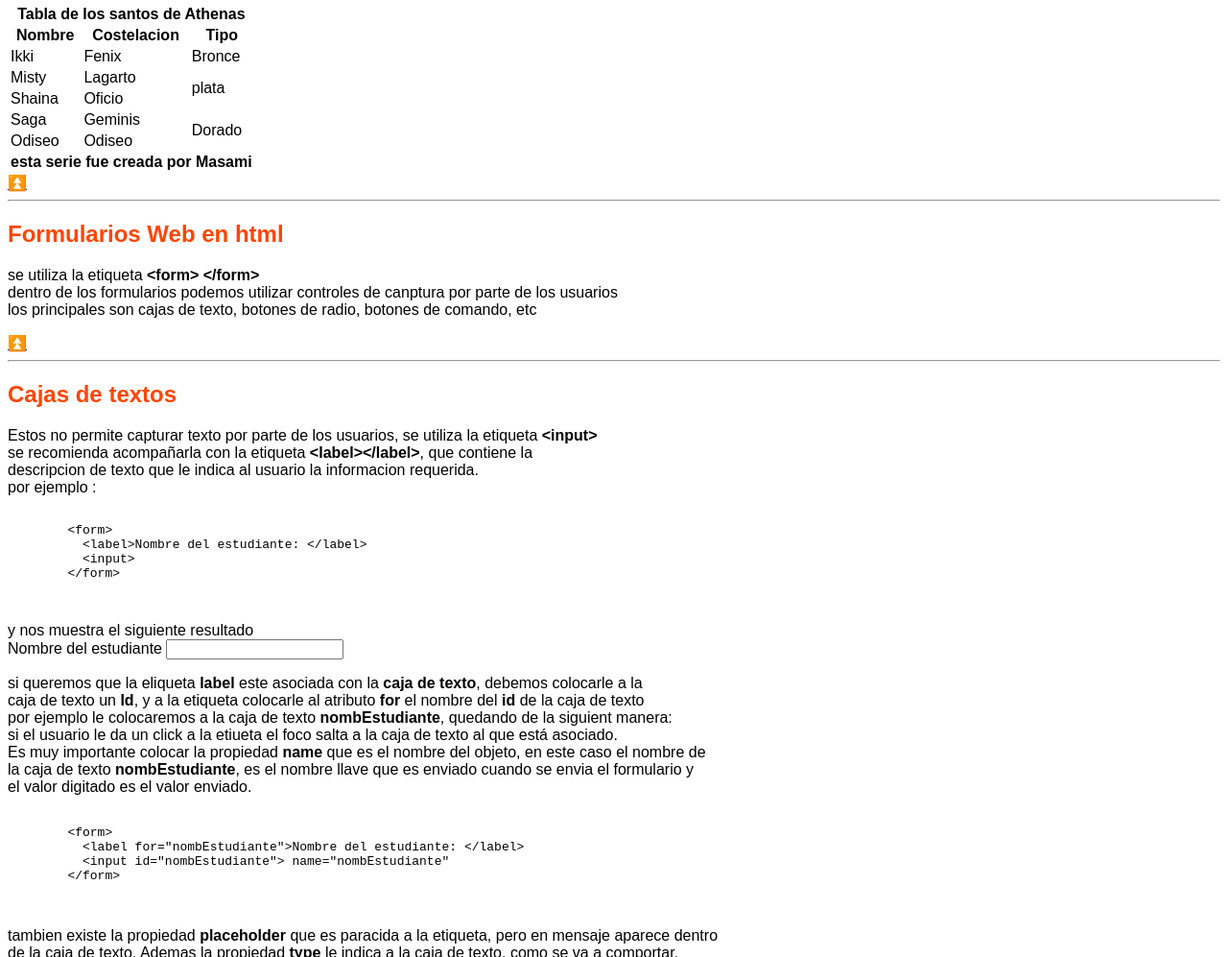
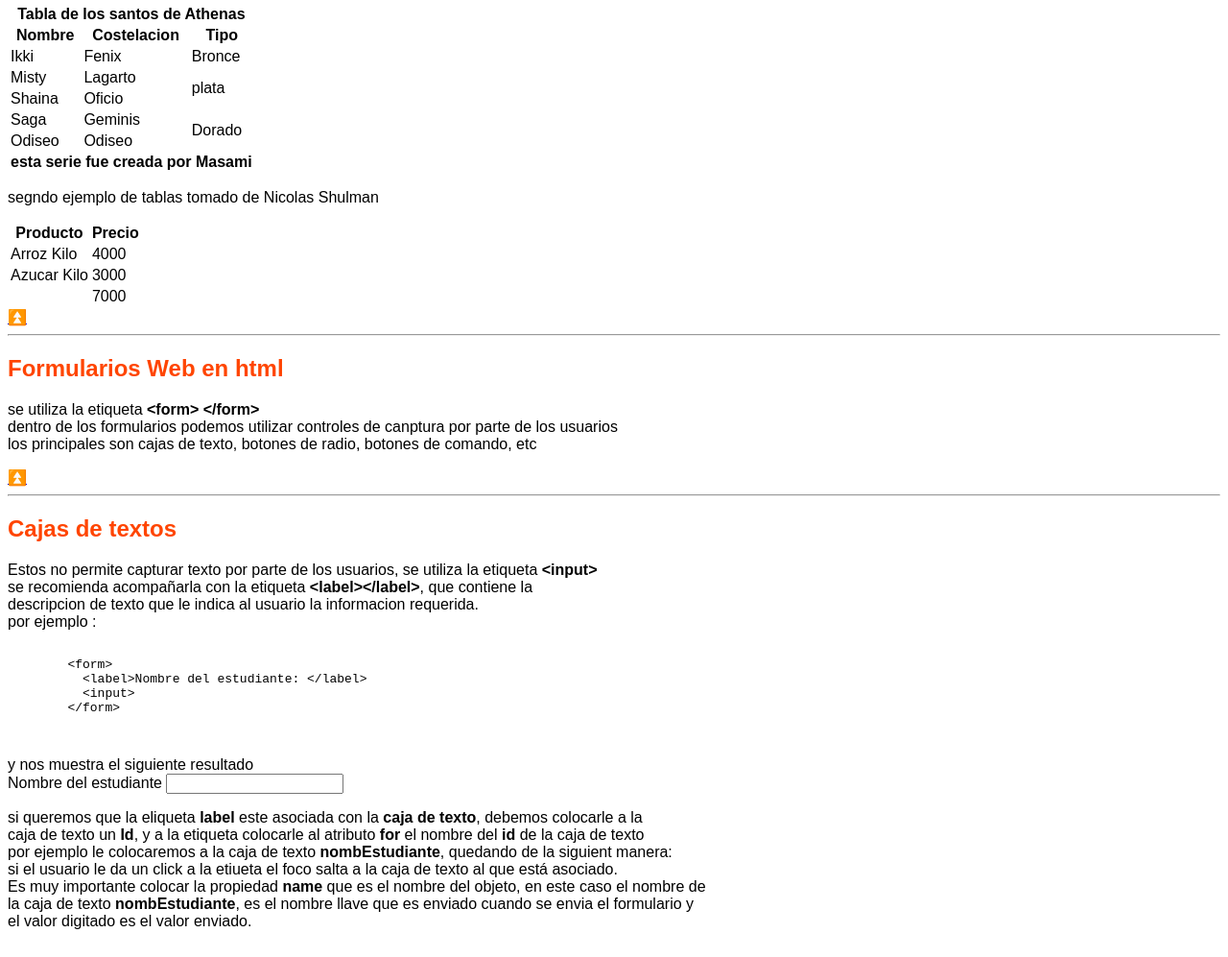
Before and after one commit to rodzapata/CursoHtml, a plain HTML site: page curso_html.html in a window 1280 px wide. Shown: the part 9295-10292 px from the top of the page at 96% size. Drawn offline with Linux system fonts and the light colour scheme.

```diff
--- a/curso_html.html
+++ b/curso_html.html
@@ -550,6 +550,33 @@ src="media/pdfcoffee.com_a-smarter-way-to-learn-javascript-pdf-free.pdf">
 
     </tfoot>
   </table>
+  <p>
+    segndo ejemplo de tablas tomado de Nicolas Shulman
+  </p>
+  <table>
+    <thead>
+      <tr>
+        <th>Producto</th>
+        <th>Precio</th>
+      </tr>
+    </thead>
+    <tbody>
+      <tr>
+        <td>Arroz Kilo</td>
+        <td>4000</td>
+      </tr>
+      <tr>
+        <td>Azucar Kilo</td>
+        <td>3000</td>
+      </tr>
+
+    </tbody>
+    <tfoot>
+      <td></td>
+      <td>7000</td>
+    </tfoot>
+  </table>
+
 
   <a href="curso_html.html">⏫</a>
   <hr>
```
